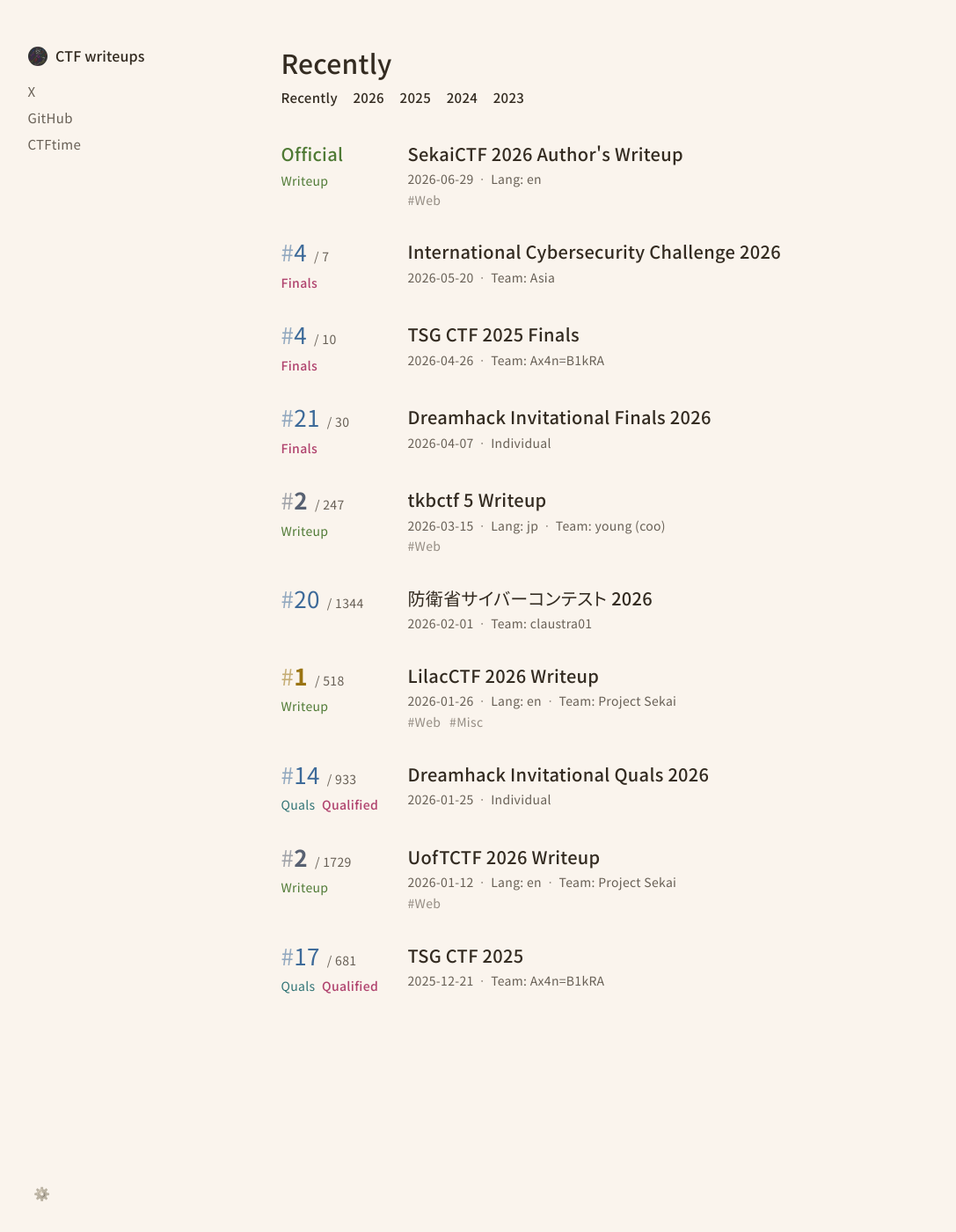
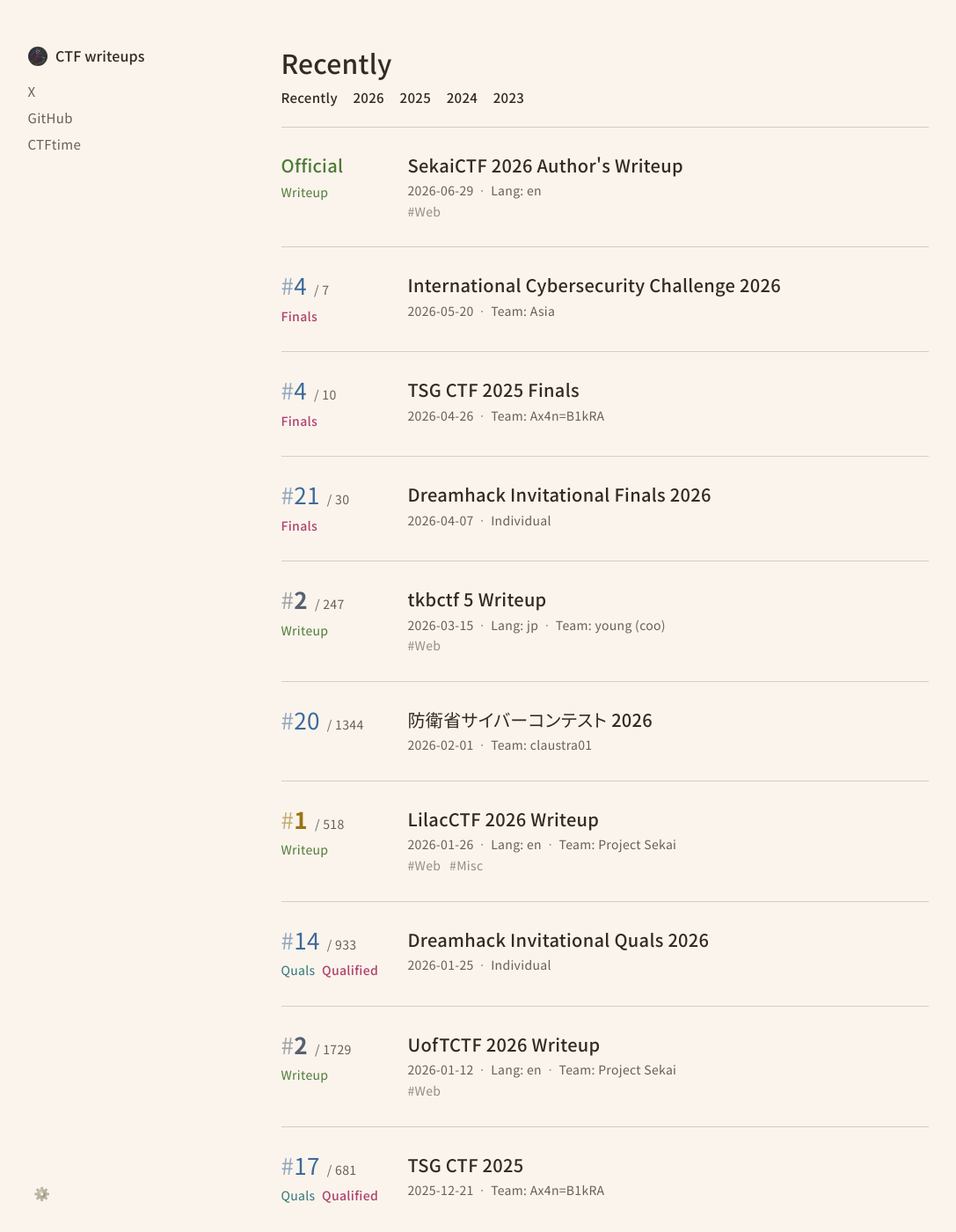
Before and after one commit to claustra01/my-ctf-writeups, a Jekyll site: the page built from index.md, in a window 1280 px wide and 1400 px high. Shown: the whole window at 88% size, without its empty margins (25-1112 px from the left). Built offline with Jekyll 4.4.1, drawn with Linux system fonts in a browser that asks for light colours.

Commit message:
update: stroke

```diff
--- a/assets/css/main.css
+++ b/assets/css/main.css
@@ -243,8 +243,14 @@ h4 {
    Section heading + year tabs
    ------------------------------------------------------------------ */
 
+/* boundaries: --stroke between regions, 1px between repeated rows */
 .section-head {
-  margin-bottom: 2.25rem;
+  padding-bottom: 1.25rem;
+  border-bottom: var(--stroke) solid var(--border);
+}
+
+.section-head + .empty-state {
+  margin-top: 1.75rem;
 }
 
 .section-title {
@@ -281,10 +287,10 @@ h4 {
 .card-grid {
   display: flex;
   flex-direction: column;
-  gap: 2rem;
 }
 
 .card {
+  padding-block: 1.75rem;
   display: grid;
   grid-template-columns: 7.5rem minmax(0, 1fr);
   grid-template-rows: auto auto 1fr;
@@ -446,8 +452,14 @@ a.card:hover .card-title {
    Writeup page header
    ------------------------------------------------------------------ */
 
+.card + .card {
+  border-top: 1px solid var(--border);
+}
+
 .page-header {
   margin-bottom: 2.5rem;
+  padding-bottom: 2rem;
+  border-bottom: var(--stroke) solid var(--border);
 }
 
 .text-link {
@@ -604,6 +616,13 @@ a.card:hover .card-title {
 
 .prose h1 {
   font-size: 1.5em;
+}
+
+/* each h1 starts a new challenge: rule above it, like an hr */
+.prose h1:not(:first-child) {
+  margin-top: 2em;
+  padding-top: 1.25em;
+  border-top: var(--stroke) solid var(--border);
 }
 
 .prose h2 {
@@ -831,6 +850,8 @@ div.highlight {
 
 .back-link {
   margin-top: 3.5rem;
+  padding-top: 1.5rem;
+  border-top: var(--stroke) solid var(--border);
 }
 
 .empty-state {
@@ -898,6 +919,7 @@ div.highlight {
   }
 
   .card {
+    padding-block: 1.25rem;
     grid-template-columns: 6rem minmax(0, 1fr);
     column-gap: 0.75rem;
   }
```
